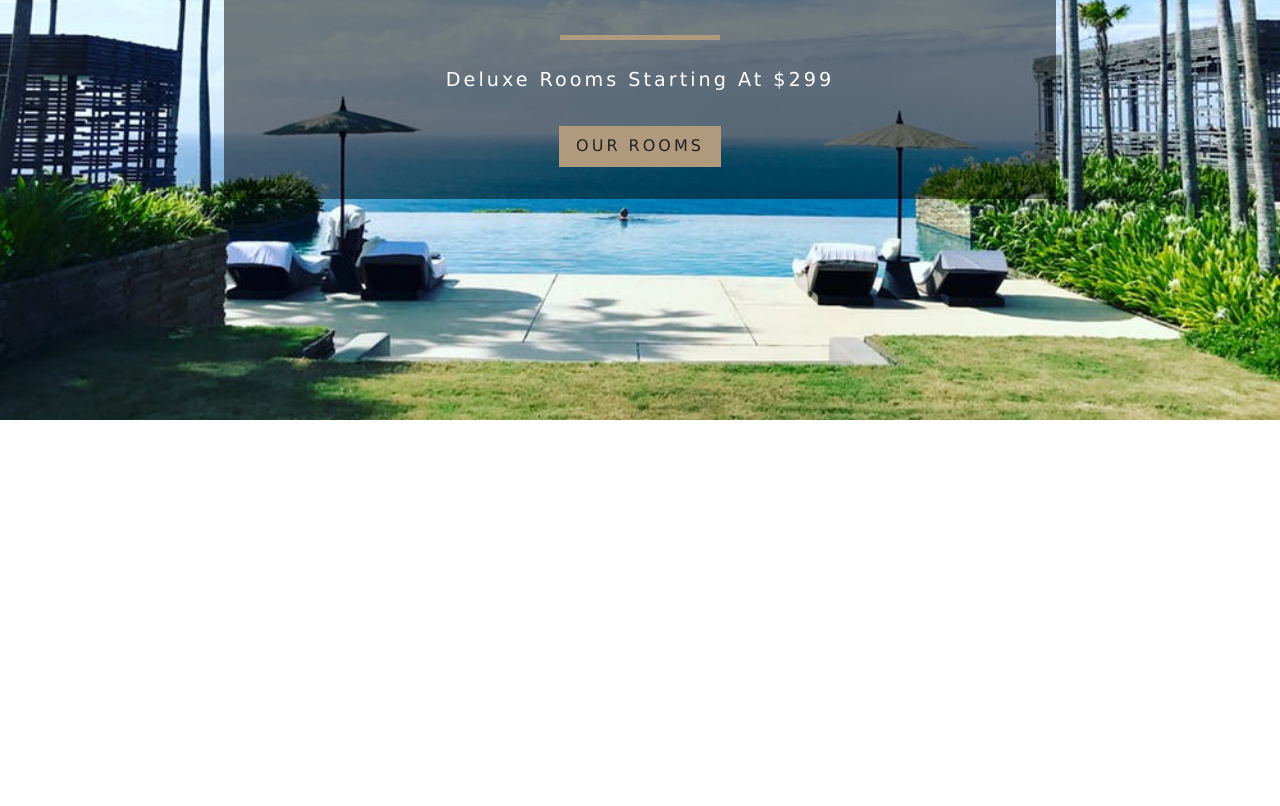
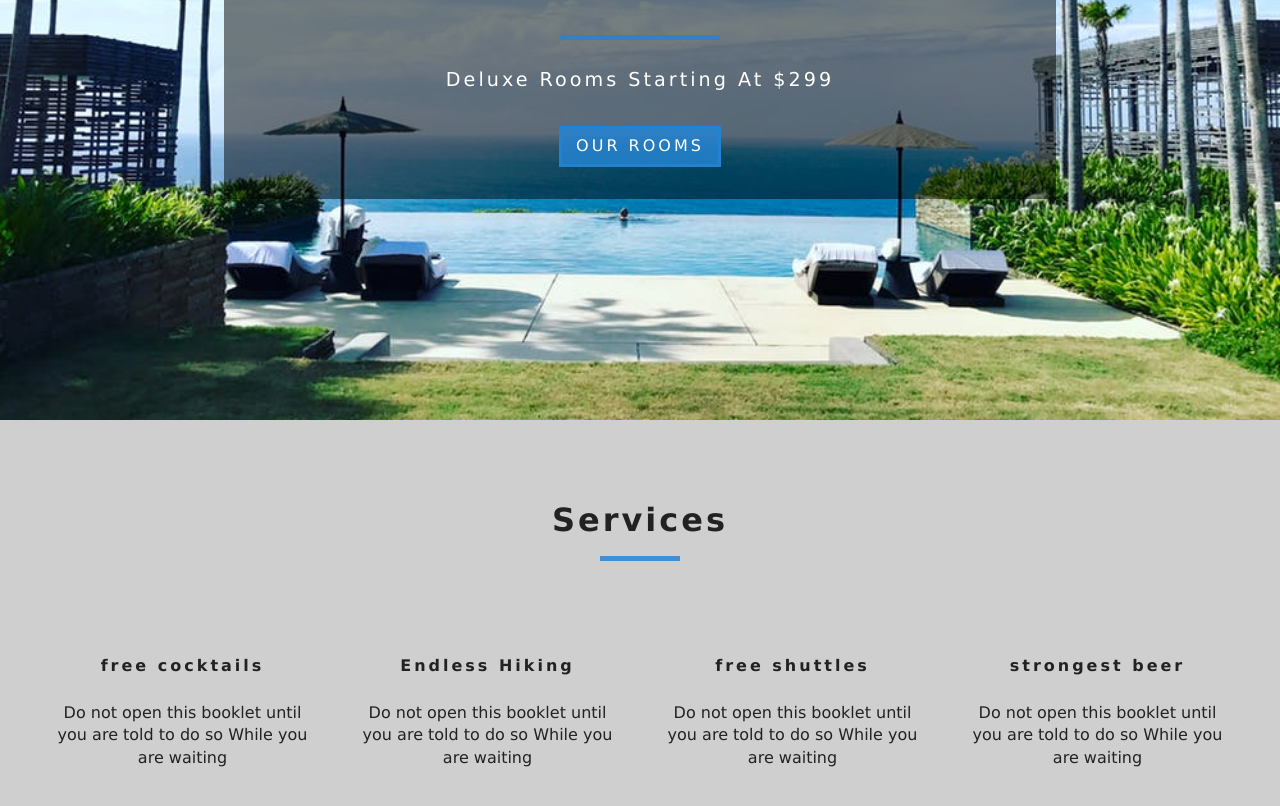
Before and after one commit to mcbryan1/resort-app, a React (Create React App) app: page / in a window 1280 px wide. Shown: the part 380-1186 px from the top of the page. Before the commit the page ends 800 px from the top, so only its background shows below. Built offline with nearby package versions, Linux system fonts and the light colour scheme.

Commit message:
logo changed

```diff
--- a/src/App.css
+++ b/src/App.css
@@ -4,7 +4,7 @@
   box-sizing: border-box;
 }
 :root {
-  --primaryColor: #af9a7d;
+  --primaryColor: #2384d3d5;
   --mainWhite: #fff;
   --offWhite: #f7f7f7;
   --mainBlack: #222;
@@ -57,7 +57,7 @@ h6 {
   display: inline-block;
   text-decoration: none;
   letter-spacing: var(--mainSpacing);
-  color: var(--mainBlack);
+  color: var(--mainWhite);
   background: var(--primaryColor);
   padding: 0.4rem 0.9rem;
   border: 3px solid var(--primaryColor);
@@ -67,7 +67,7 @@ h6 {
 }
 .btn-primary:hover {
   background: transparent;
-  color: var(--primaryColor);
+  color: var(--mainWhite);
 }
 .loading {
   text-transform: capitalize;
--- a/src/App.js
+++ b/src/App.js
@@ -17,7 +17,7 @@ function App() {
       <Switch>
         <Route exact path="/" component={Home} />
         <Route exact path="/rooms" component={Rooms} />
-        <Route exact path="/rooms/:solo" component={SingleRoom} />
+        <Route exact path="/rooms/:othername" component={SingleRoom} />
         <Route component={Error} />
       </Switch>
 
--- a/src/components/Navbar.js
+++ b/src/components/Navbar.js
@@ -1,5 +1,5 @@
 import React, { Component } from 'react'
-import logo from '../images/logo.svg'
+import logo from '../images/logo.png'
 import { FaAlignRight } from 'react-icons/fa'
 import { Link } from 'react-router-dom'
 
--- a/src/components/Services.js
+++ b/src/components/Services.js
@@ -1,11 +1,56 @@
 import React, { Component } from 'react'
+import { FaCocktail, FaHiking, FaShuttleVan, FaBeer } from 'react-icons/fa'
 import Title from './Title'
+
+
+
 export default class Services extends Component {
+    state = {
+        services: [
+            {
+                icons: <FaCocktail />,
+                title: "free cocktails",
+                info: 'Do not open this booklet until you are told to do so While you are waiting'
+            },
+
+            {
+                icons: <FaHiking />,
+                title: "Endless Hiking",
+                info:
+                    'Do not open this booklet until you are told to do so While you are waiting'
+            },
+
+            {
+                icons: <FaShuttleVan />,
+                title: "free shuttles",
+                info:
+                    'Do not open this booklet until you are told to do so While you are waiting'
+            },
+
+            {
+                icons: <FaBeer />,
+                title: "strongest beer",
+                info:
+                    'Do not open this booklet until you are told to do so While you are waiting'
+            }
+        ]
+    }
     render() {
         return (
-            <div>
+            <section className="services">
                 <Title title="Services" />
-            </div>
+                <div className="services-center">
+                    {this.state.services.map((item, index) => {
+                        return (
+                            <article key={index} className="service">
+                                <span>{item.icon}</span>
+                                <h6>{item.title}</h6>
+                                <p>{item.info}</p>
+                            </article>
+                        );
+                    })}
+                </div>
+            </section>
         )
     }
 }
--- a/src/pages/Home.js
+++ b/src/pages/Home.js
@@ -2,9 +2,11 @@ import React from 'react'
 import Hero from '../components/Hero';
 import Banner from '../components/Banner';
 import { Link } from 'react-router-dom';
+import Services from '../components/Services'
 
 export default function Home() {
     return (
+        <>
             <Hero>
                 <Banner title="luxirious Rooms"
                     subtitle="deluxe rooms starting at $299">
@@ -13,6 +15,8 @@ export default function Home() {
                 </Link>
                 </Banner>
             </Hero>
-    )
+            <Services />
+        </>
+    );
 
 }
```
Also changed, not shown: src/data.js (+13 -13 lines), src/images/logo.png (added), src/images/logoo.svg (renamed from src/images/logo.svg). Lines whose indentation alone changed are shown as unchanged.
